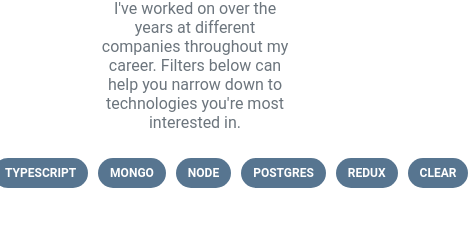
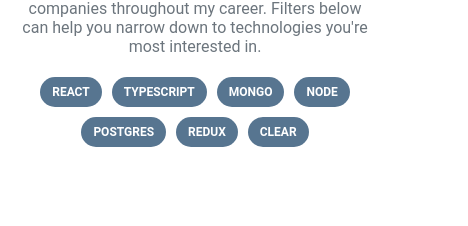
Before and after one commit to Jfethers/portfolio-site, a React (Create React App) app in the folder client/: page / in a window 390 px wide. Shown: the part 792-1018 px from the top of the page, 468 px wide, since content can reach past the window. Built offline with nearby package versions, Linux system fonts and the light colour scheme.

Commit message:
mobile styling

```diff
--- a/client/src/styles/components/Filter.scss
+++ b/client/src/styles/components/Filter.scss
@@ -1,7 +1,11 @@
-.filters {
-    display: flex;
-    justify-content: center;
-    align-items: center;
-    height: 50px;
-    cursor:pointer;
+@media (min-width: 320px) {
+    .filters {
+        display: flex;
+        justify-content: center;
+        align-items: center;
+        height: 50px;
+        cursor: pointer;
+        flex-flow: row wrap;
+        margin-bottom: 40px;
+    }
 }
--- a/client/src/styles/components/Pill.scss
+++ b/client/src/styles/components/Pill.scss
@@ -8,5 +8,6 @@
     text-transform: uppercase;
     font-weight: 700;
     font-size: 12px;
+    margin: 5px;
 
 }
--- a/client/src/styles/components/Tiles.scss
+++ b/client/src/styles/components/Tiles.scss
@@ -1,5 +1,6 @@
+@media (min-width: 320px) {
   .project-copy {
-  width: 50%;
+    width: 90%;
     margin: auto;
     text-align: center;
   }
@@ -11,3 +12,11 @@
     align-content: flex-start;
     justify-content: center;
   }
+
+  .pill-wrapper {
+    flex-flow: row wrap;
+    display: flex;
+    justify-content: flex-start;
+    align-items: center;
+  }
+}
```
Lines whose indentation alone changed are shown as unchanged.
